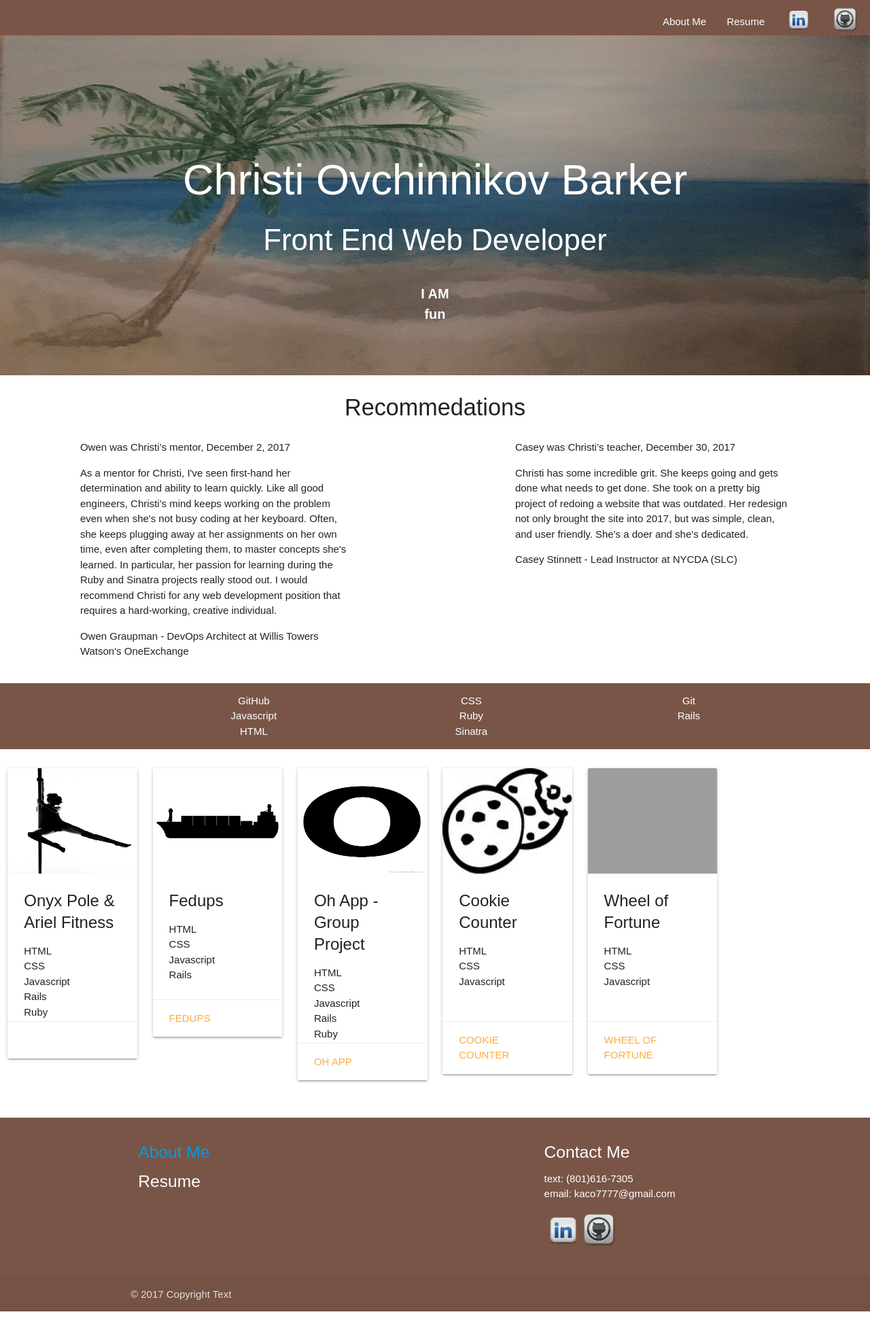
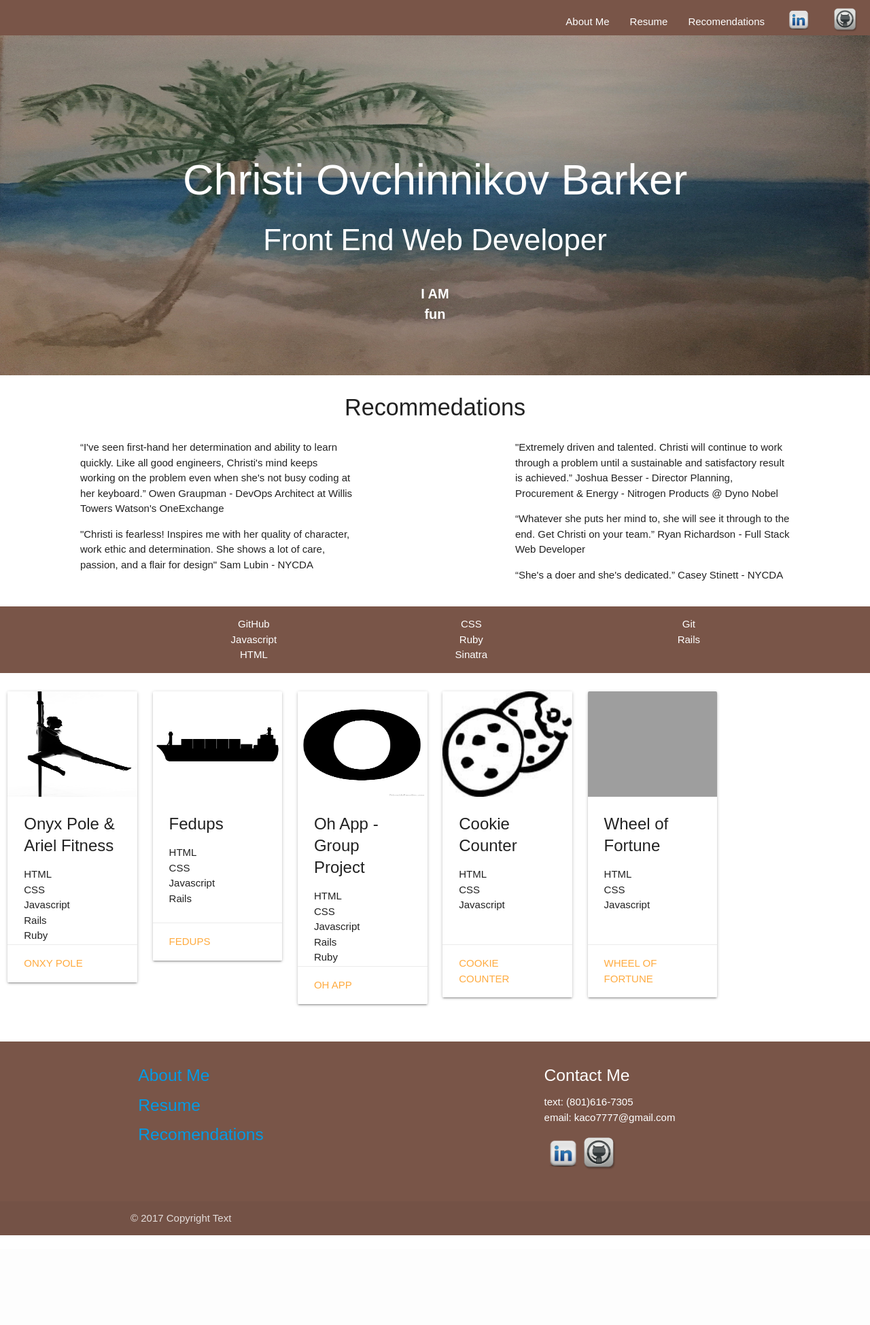
Before and after one commit to christibarker/Portfolio, a Rails app: page / in a window 1280 px wide. Shown: the whole page at 68% size. After the commit the page ends 1817 px from the top, so only its background shows below. Run offline with Rails 7, Linux system fonts and the light colour scheme; style sheets or scripts are compiled from the project's sources; some libraries are stand-ins or nearby versions; grey boxes are pictures that could not be loaded.

Commit message:
recomendations

```diff
--- a/app/assets/stylesheets/application.scss
+++ b/app/assets/stylesheets/application.scss
@@ -34,7 +34,7 @@ body {
 
 .small {
 	height: 55px;
-	width: 55px;
+	width: 55 px;
 	// display: inline-block;
 }
 
--- a/app/assets/stylesheets/pages.scss
+++ b/app/assets/stylesheets/pages.scss
@@ -1,3 +1,11 @@
 // Place all the styles related to the pages controller here.
 // They will automatically be included in application.css.
 // You can use Sass (SCSS) here: http://sass-lang.com/
+
+
+.recomendation {
+	// background-color: #FFF8DC;
+	height: auto;
+	width: auto;
+
+}
--- a/app/views/home/index.html.erb
+++ b/app/views/home/index.html.erb
@@ -23,21 +23,26 @@
     <div class="row">
       <div class="col s1 m1"></div>
       <div class="col s4 m4 recomendation">
-        <p>Owen was Christi’s mentor, December 2, 2017</p>
-        <p>As a mentor for Christi, I've seen first-hand her determination and ability to learn quickly. Like all good engineers, Christi's mind keeps working on the problem even when she's not busy coding at her keyboard. Often, she keeps plugging away at her assignments on her own time, even after completing them, to master concepts she's learned. In particular, her passion for learning during the Ruby and Sinatra projects really stood out. I would recommend Christi for any web development position that requires a hard-working, creative individual.</p>
+        <p>“I've seen first-hand her determination and ability to learn quickly. Like all good engineers, Christi's mind keeps working on the problem even when she's not busy coding at her keyboard.”
+          <span><strong>Owen Graupman</strong>
+        - DevOps Architect at Willis Towers Watson's OneExchange</span></p>
 
-        <p> <strong>Owen Graupman</strong>
-        - DevOps Architect at Willis Towers Watson's OneExchange</p>
-
+        <p>"Christi is fearless! Inspires me with her quality of character, work ethic and determination. She shows a lot of care, passion, and a flair for design" <span><strong>Sam Lubin</strong> </span>- NYCDA</p>
       </div>
       <div class="col s2 m2"></div>
       <div class="col s4 m4 recomendation">
+        <p>"Extremely driven and talented. Christi will continue to work through a problem until a sustainable and satisfactory result is achieved.” <span><strong>Joshua Besser</strong>
+          - Director Planning, Procurement & Energy - Nitrogen Products @ Dyno Nobel
+        </span></p>
 
-    <p>Casey was Christi’s teacher, December 30, 2017 <p>
-
-    <p>Christi has some incredible grit. She keeps going and gets done what needs to get done. She took on a pretty big project of redoing a website that was outdated. Her redesign not only brought the site into 2017, but was simple, clean, and user friendly. She's a doer and she's dedicated.</p>
-    <p><strong>Casey Stinnett</strong>
-    - Lead Instructor at NYCDA (SLC)</p>
+        <p>“Whatever she puts her mind to, she will see it through to the end. Get Christi on your team.”
+        <span><strong>Ryan Richardson</strong>
+         - Full Stack Web Developer
+        </span></p>
+        <p>“She's a doer and she's dedicated.”
+        <span><strong>Casey Stinett</strong>
+        - NYCDA</span>
+        </p>
     </div>
     <div class="col s1 m1"></div>
     </div>
@@ -83,7 +88,8 @@
             </ul>
           </div>
           <div class="card-action">
-            <a href="" target="_blank"></a>
+            <a href="https://onyx-pole.herokuapp.com/
+              " target="_blank">Onxy Pole</a>
           </div>
         </div>
       </div>
--- a/app/views/layouts/application.html.erb
+++ b/app/views/layouts/application.html.erb
@@ -14,9 +14,10 @@
     <div class="nav-wrapper">
       <!-- <a href="#" class="brand-logo">Logo</a> -->
       <ul id="nav-mobile" class="right hide-on-med-and-down">
-        <li><a href=""><%= link_to "About Me", static_path('index') %> </a></li>
-        <li><a href="sass.html">Resume</a></li>
+        <li><a href=""><%= link_to "About Me", static_path('about_me') %> </a></li>
+        <li><a href=""><%= link_to "Resume", static_path('resume') %> </a></li>
         <!-- li><a href="collapsible.html"><%# link_to "Contact", email_index_path %></a></li> -->
+        <li><a href=""><%= link_to "Recomendations", static_path('recomendations') %> </a></li>
         <li><a class="grey-text text-lighten-3" href="https://www.linkedin.com/in/christi-ovchinnikov-barker/"><%= image_tag('linkedin-logo.png', class: "smaller") %> </a></li>
         <li><a class="grey-text text-lighten-3" href="https://github.com/christibarker"><%= image_tag('github.png', class: "smaller") %> </a></li>
       </ul>
@@ -27,8 +28,9 @@
           <div class="container">
             <div class="row">
               <div class="col l6 s12">
-                <h5 class="white-text"><%= link_to "About Me", static_path('index') %></h5>
-                <h5 class="white-text">Resume</h5>
+                <h5 class="white-text"><%= link_to "About Me", static_path('about_me') %></h5>
+                <h5 class="white-text"><%= link_to "Resume", static_path('resume') %></h5>
+                <h5 class="white-text"><%= link_to "Recomendations", static_path('recomendations') %></h5>
               </div>
               <div class="col l4 offset-l2 s12">
                 <h5 class="white-text">Contact Me</h5>
```
Also changed, not shown: app/views/pages/recomendations.html.erb (added, +39 -0 lines), app/views/pages/resume.html.erb (added). Lines whose indentation alone changed are shown as unchanged.
